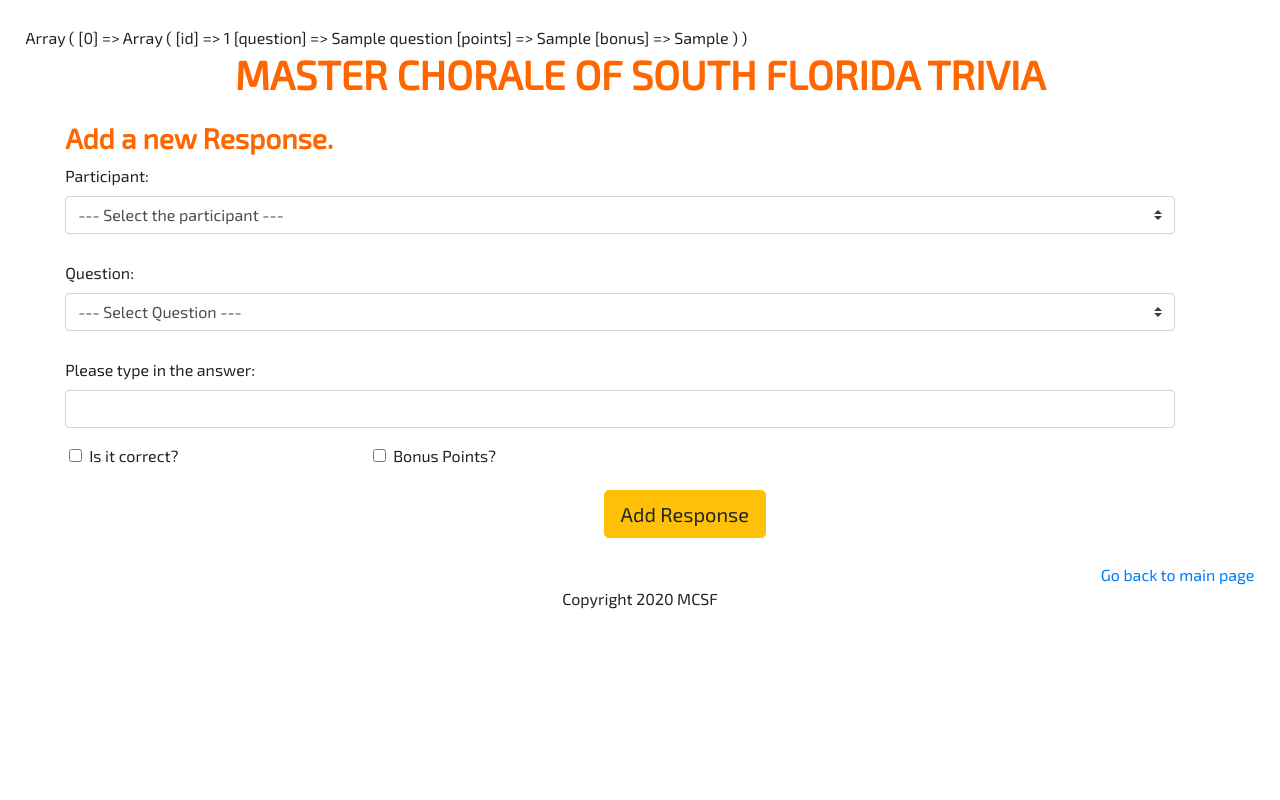
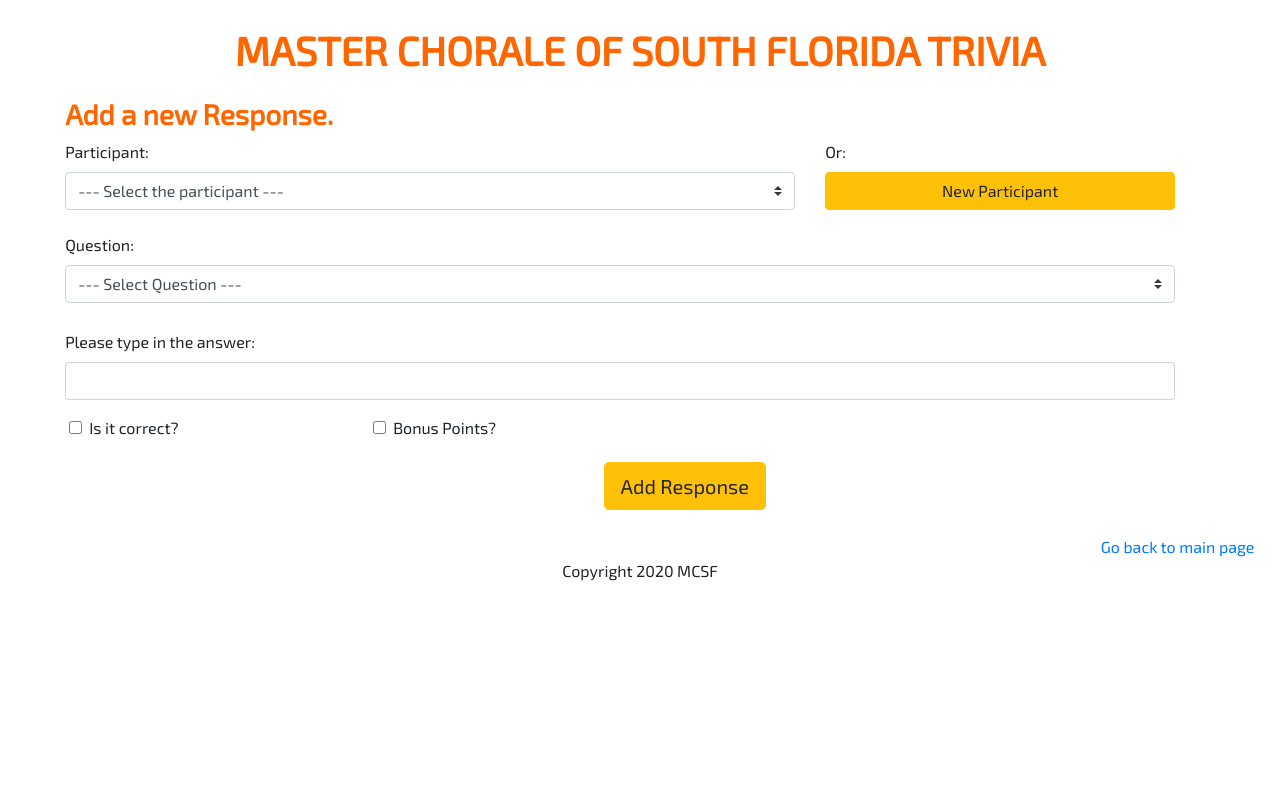
Before and after one commit to fdiaz79/triviaBoard, a PHP site: page /addScores.php in a window 1280 px wide. Run offline with PHP 8.4, Linux system fonts and the light colour scheme; tables that the repository leaves empty or names only in its code hold one stand-in row (values such as "Sample post").

Commit message:
addPArticipant and addScores fully functional

```diff
--- a/addQuestions.php
+++ b/addQuestions.php
@@ -19,9 +19,6 @@
         } else{
             echo 'There has been an error: ' . mysqli_error($conn);
         }
-
-
-
     }
 
 ?>
--- a/addScores.php
+++ b/addScores.php
@@ -1,14 +1,48 @@
 <?php
     include('db/connect.php');
-    // query for all questions
+    // get the info to fill out the select fields
     $questionsQuery = 'SELECT id, question, points, bonus FROM questions ORDER BY id';
     $result = mysqli_query($conn, $questionsQuery);
     $questions = mysqli_fetch_all($result, MYSQLI_ASSOC);
 
-    if($questions) {
-        print_r($questions);
+    mysqli_free_result($result);
+
+    $participantsQuery = 'SELECT id, participant FROM participants ORDER BY participant ';
+    $result = mysqli_query($conn, $participantsQuery);
+    $participants = mysqli_fetch_all($result, MYSQLI_ASSOC);
+
+    // post answers to the DB
+
+    if(isset($_POST['submit'])) {
+        $participant = $_POST['participant'];
+        $question = $_POST['question'];
+        $answer = mysqli_real_escape_string($conn, $_POST['answer']);
+        if(!isset($_POST['correct'])){
+            $correct = 0;
+        } else{
+            $correct = (int)$_POST['correct'];
+        }
+        if(!isset($_POST['bonus'])){
+            $bonus = 0;
+        } else{
+            $bonus = (int)$_POST['bonus'];
+        }
+
+
+        $answersQuery = "INSERT INTO answers(participant, question, points, bonus, answer) VALUES ('$participant', '$question', '$correct', '$bonus', '$answer')";
+        if(mysqli_query($conn, $answersQuery)) {
+            echo 'Answer succesfully saved';
+            unset($_POST);
+        } else{
+            echo 'There has been an error: ' . mysqli_error($conn);
+        }
+
     }
 
+
+
+    mysqli_free_result($result);
+    mysqli_close($conn);
 ?>
 <!DOCTYPE html>
 <html lang="en">
@@ -19,33 +53,41 @@
     <div class="container">
         <h3 class="title">Add a new Response.</h3>
         <form action="addScores.php" method="POST">
-            <div class="form-group">
-                <label for="participant">Participant: </label>
-                <select name="participant" class="custom-select">
-                    <option value=""> --- Select the participant --- </option>
-                    <option value="Participant 1">Participant 1</option>
-                    <option value="Participant 2">Participant 2</option>
-                    <option value="Participant 3">Participant 3</option>
-                    <option value="Participant 4">Participant 4</option>
-                    <option value="newParticipant">New Participant</option>
-                </select>
+            <div class="row">
+                <div class="form-group col-sm-8">
+                    <label for="participant">Participant: </label>
+                    <select name="participant" class="custom-select" required>
+                        <option value=""> --- Select the participant --- </option>
+                        <?php
+                            for ($i = 0; $i < count($participants); $i++) {
+                                $pText = $participants[$i]['participant'];
+                                $pId = $participants[$i]['id'];
+                                echo "<option value='$pId'>$pText </option>";
+                            }
+                        ?>
+                    </select>
+                </div>
+                <div class="col-sm-4 button-col">
+                    <label for="newParticipant">Or: </label>
+                    <a href="addParticipant.php" class="boton btn btn-warning btn-block" id="newParticipant">New Participant</a>
+                </div>
             </div>
             <div class="form-group">
                 <label for="question">Question: </label>
-                <select name="question" class="custom-select">
+                <select name="question" class="custom-select" required>
                     <option value=""> --- Select Question --- </option>
                     <?php
                         for($i = 0; $i < count($questions); $i++){
                             $qText = $questions[$i]['question'];
                             $qId = $questions[$i]['id'];
-                            echo "<option value='$qId'> $qText $qId</option> ";
+                            echo "<option value='$qId'> $qText</option> ";
                         }
                     ?>
                 </select>
             </div>
             <div class="form-group">
                 <label for="answer">Please type in the answer: </label>
-                <input type="text" name="answer" class="form-control">
+                <input type="text" name="answer" class="form-control" required>
             </div>
             <div class="form-row">
                 <div class="form-check col-md-3 ml-4">
```
Also changed, not shown: addParticipant.php (added, +51 -0 lines).
